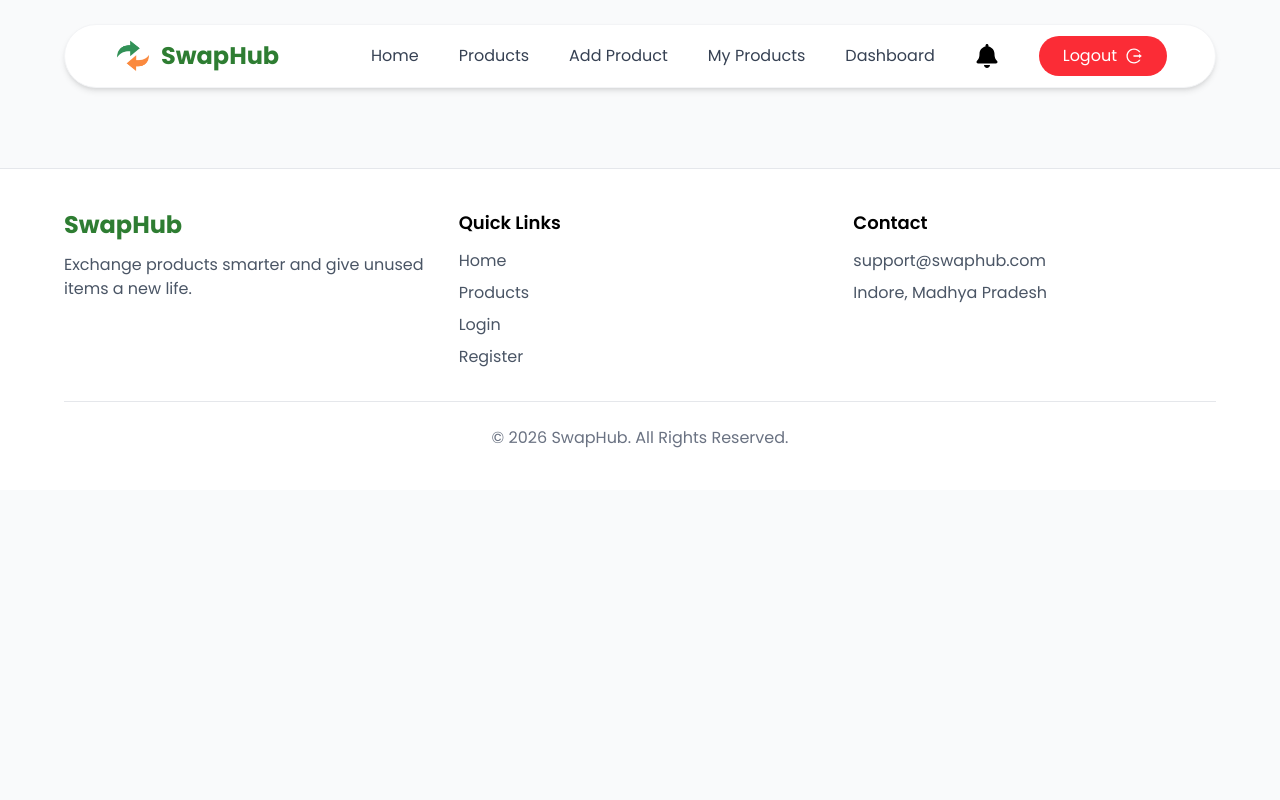
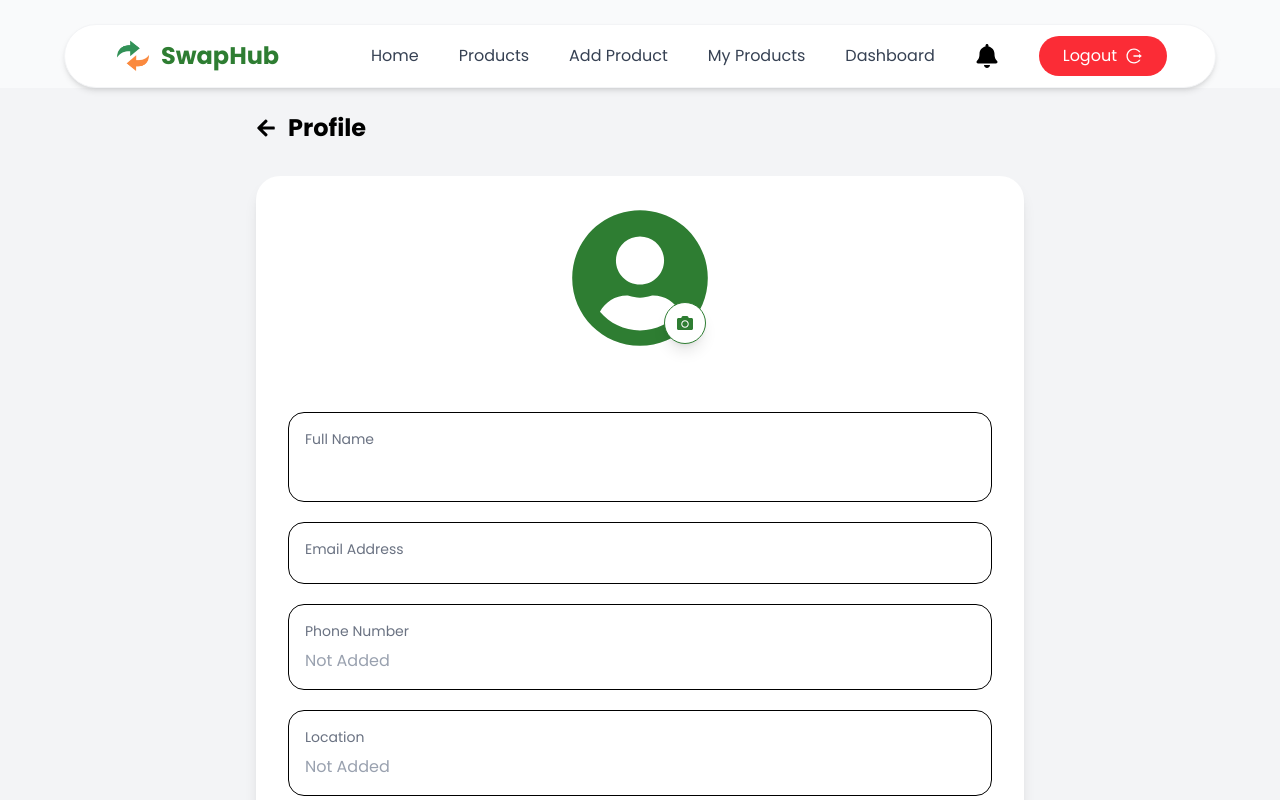
Before and after one commit to Amanverma45/swapHub, a React (Vite) app in the folder Frontend/hub/: page /profile in a window 1280 px wide. Shown: the top 800 px of the page. Built offline with nearby package versions, Linux system fonts and the light colour scheme; no server answers; sample sign-in values are in the browser's storage.

Commit message:
profile update

```diff
--- a/Frontend/hub/src/Components/Profile.jsx
+++ b/Frontend/hub/src/Components/Profile.jsx
@@ -5,11 +5,7 @@
 import toast from "react-hot-toast";
 
 const Profile = () => {
-  // const user = JSON.parse(localStorage.getItem("user"));
-
   const navigate = useNavigate();
-
-  // const [name, setName] = useState(profile?.name || "");
   const [name, setName] = useState("");
   const [profileImage, setProfileImage] = useState(null);
   const [showPhotoOptions, setShowPhotoOptions] = useState(false);
@@ -20,7 +16,6 @@
   const [profile, setProfile] = useState(null);
 
   const fileInputRef = useRef(null);
-
   const getProfile = async () => {
     try {
       const response = await axios.get("/getProfile");
@@ -63,6 +58,13 @@
   }, []);
 
   if (loading) {
+  return (
+    <section className="min-h-screen flex items-center justify-center">
+      <h2>Loading...</h2>
+    </section>
+  );
+}
+
   return (
     <>
       <section className="min-h-screen bg-gray-100 py-6 px-4">
@@ -302,7 +304,6 @@
       )}
     </>
   );
-};
 }
 
 export default Profile;
```
